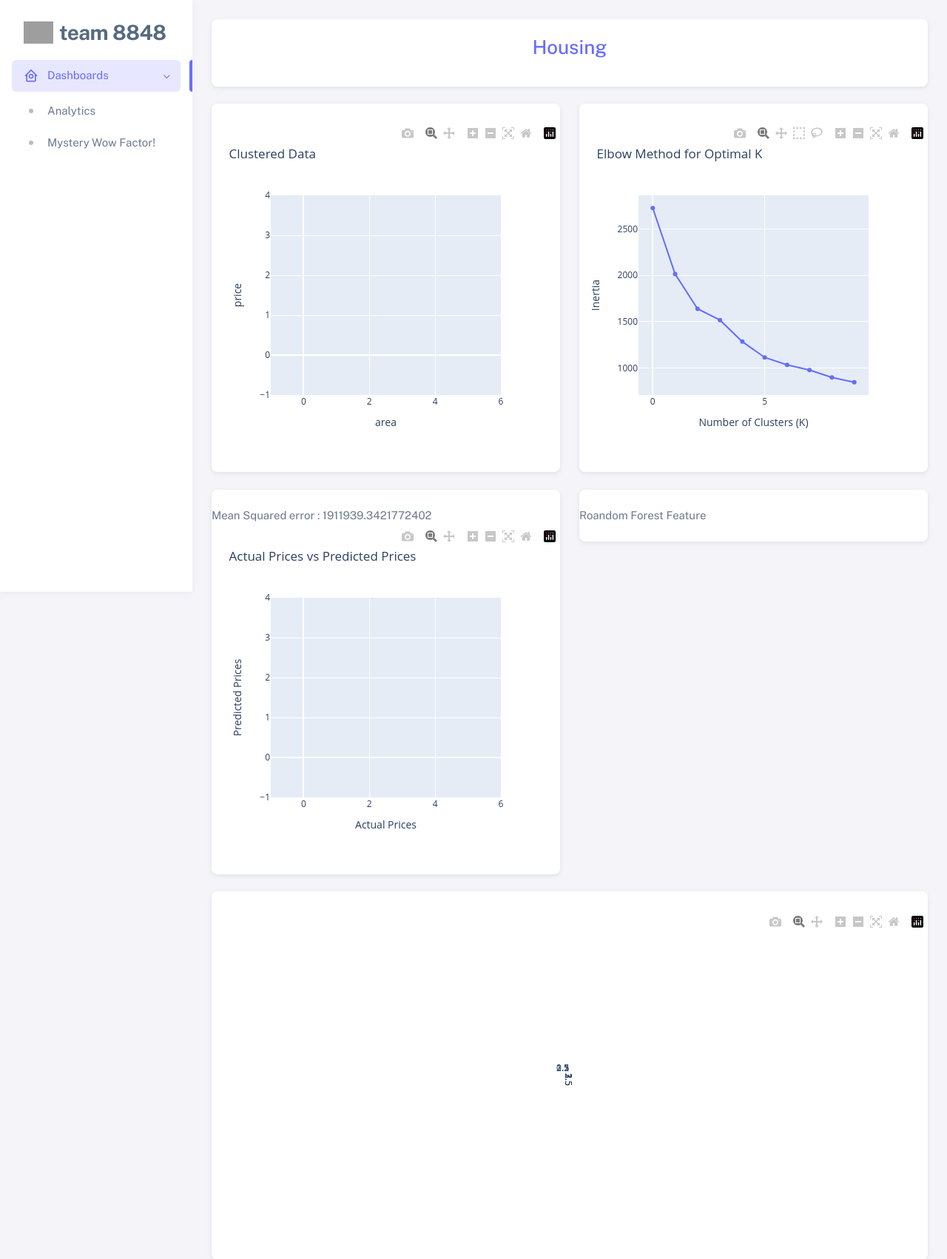
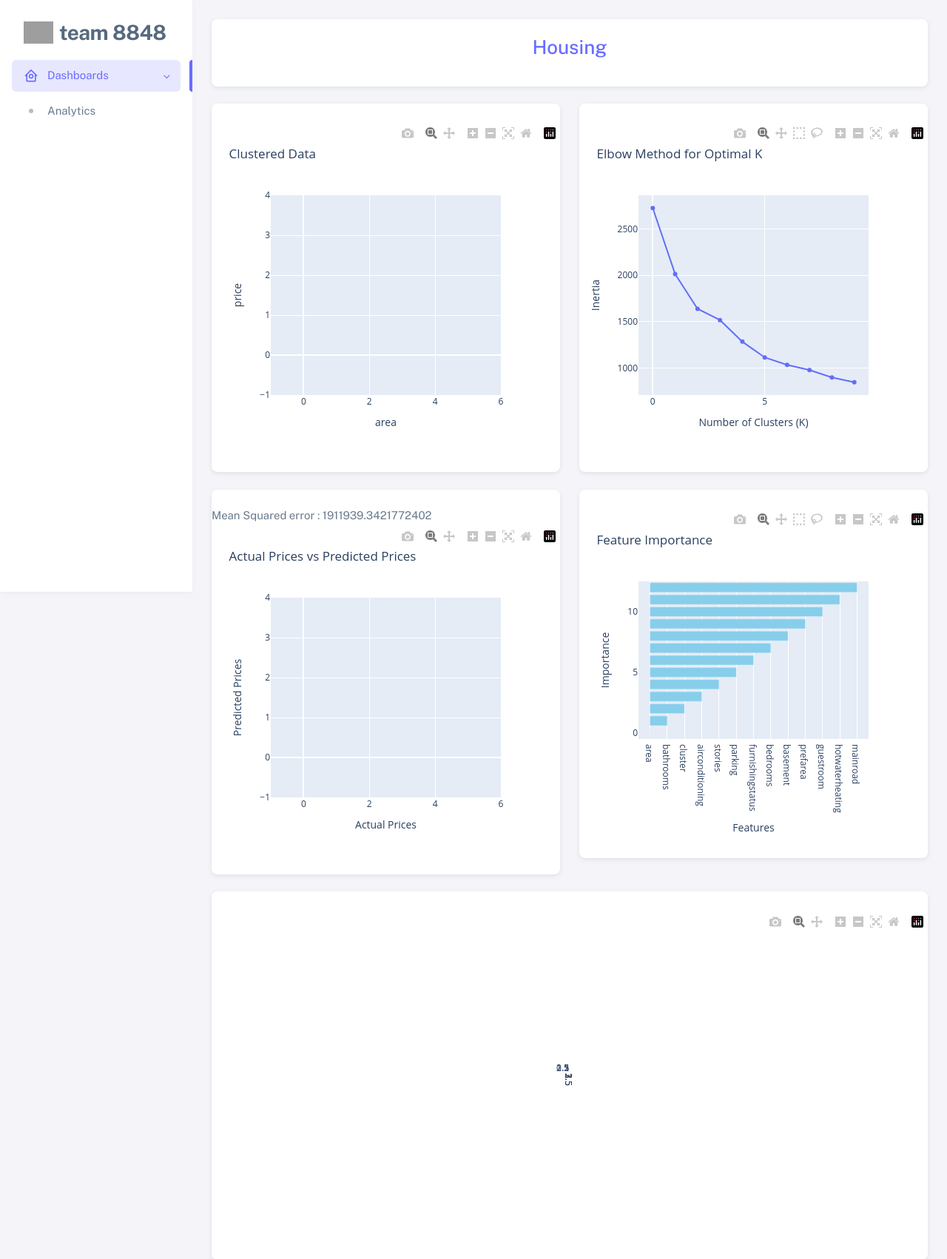
Before and after one commit to sarthakpokharel/dataminingfinal, a Flask app: page / in a window 1280 px wide. Shown: the top 1702 px of the page at 74% size. Run offline with Flask 3, Linux system fonts and the light colour scheme; some libraries are stand-ins or nearby versions; grey boxes are pictures that could not be loaded.

Commit message:
mostly done, dinishing touches left

```diff
--- a/main.py
+++ b/main.py
@@ -1,5 +1,6 @@
 from flask import Flask, render_template
 import pandas as pd
+from sklearn.ensemble import RandomForestRegressor
 from sklearn.preprocessing import StandardScaler, LabelEncoder
 from sklearn.cluster import KMeans
 import numpy as np
@@ -91,6 +92,53 @@
     return rmse, plot_json
 
 
+# Function to train Random Forest regressor, make predictions, and plot results
+def rtrain_and_plot_model(df):
+    # Split the data into features and target variable
+    X = df.drop(['price'], axis=1)
+    y = df['price']
+
+    # Split the data into training and testing sets
+    X_train, X_test, y_train, y_test = train_test_split(X, y, test_size=0.2, random_state=42)
+
+    # Train a Random Forest regressor
+    rf_regressor = RandomForestRegressor(random_state=42)
+    rf_regressor.fit(X_train, y_train)
+
+    # Make predictions
+    y_pred = rf_regressor.predict(X_test)
+
+    # Evaluate the model using RMSE
+    mse = mean_squared_error(y_test, y_pred)
+    rmse = np.sqrt(mse)
+
+    # Get feature importances from the trained model
+    importances = rf_regressor.feature_importances_
+    features = X.columns
+    importance_df = pd.DataFrame({'Feature': features, 'Importance': importances})
+    importance_df = importance_df.sort_values(by='Importance', ascending=False)
+
+    # Plot feature importances
+    fig_importance = go.Figure()
+    fig_importance.add_trace(go.Bar(x=importance_df['Feature'], y=importance_df['Importance'],
+                                    marker_color='skyblue'))
+    fig_importance.update_layout(title='Feature Importance',
+                                 xaxis_title='Features',
+                                 yaxis_title='Importance')
+
+    # Plot actual vs predicted prices using Plotly
+    fig_predictions = go.Figure()
+    fig_predictions.add_trace(go.Scatter(x=y_test, y=y_pred, mode='markers', name='Predicted Prices'))
+    fig_predictions.add_trace(go.Scatter(x=y_test, y=y_test, mode='lines', name='Actual Prices',
+                                         line=dict(color='red', dash='dash')))
+    fig_predictions.update_layout(title='Actual Prices vs Predicted Prices',
+                                  xaxis_title='Actual Prices',
+                                  yaxis_title='Predicted Prices')
+
+    return rmse, fig_predictions.to_json(), fig_importance.to_json()
+
+
+
 @app.route('/')
 def index():
     df = pd.read_csv("Housing.csv")
@@ -102,9 +150,11 @@
     clustered_data_json = get_clustered_data(df, numerical_cols)
     elbow_plot_json = get_elbow_plot(df, numerical_cols)
     rmse, naive_bayes_plot_json = train_and_plot_model(df)
+    rmsee, a, importance_plot_json = rtrain_and_plot_model(df)
 
     return render_template('index.html', heatmap_json=heatmap_json, clustered_data_json=clustered_data_json,
-                           elbow_plot_json=elbow_plot_json, naive_bayes_plot_json=naive_bayes_plot_json,rmse=rmse)
+                           elbow_plot_json=elbow_plot_json, naive_bayes_plot_json=naive_bayes_plot_json,rmse=rmse,
+                           importance_plot_json=importance_plot_json)
 
 if __name__ == '__main__':
     app.run(debug=True)
--- a/templates/html/base.html
+++ b/templates/html/base.html
@@ -13,7 +13,7 @@
       name="viewport"
       content="width=device-width, initial-scale=1.0, user-scalable=no, minimum-scale=1.0, maximum-scale=1.0" />
 
-    <title>IMDB TOP 1000</title>
+    <title>Real Estate</title>
 
     <meta name="description" content="" />
 
@@ -91,14 +91,7 @@
                     <div data-i18n="Analytics">Genre Analytics</div>
                   </a>
                 </li> -->
-                <li class="menu-item">
-                  <a
-                    href="/wow"
-                    class="menu-link">
-                    <div>Mystery Wow Factor!</div>
-                    <!-- <div class="badge bg-label-primary fs-tiny rounded-pill ms-auto">BETA</div> -->
-                  </a>
-                </li>
+
               </ul>
             </li>
 
--- a/templates/html/index.html
+++ b/templates/html/index.html
@@ -85,11 +85,11 @@
     <div class="col-6">
       <div class="card">
         <div class="card-body px-0">
-          <div id="director_imdb">Roandom Forest Feature</div>
+          <div id="importance_plot_json"></div>
           <script>
             // Retrieve the Plotly chart JSON from the Flask route
-            var director_imdb = {{ director_imdb | safe }}
-            Plotly.newPlot('director_imdb', director_imdb.data, director_imdb.layout);
+            var importance_plot_json = {{ importance_plot_json | safe }}
+            Plotly.newPlot('importance_plot_json', importance_plot_json.data, importance_plot_json.layout);
           </script>
 
         </div>
```
